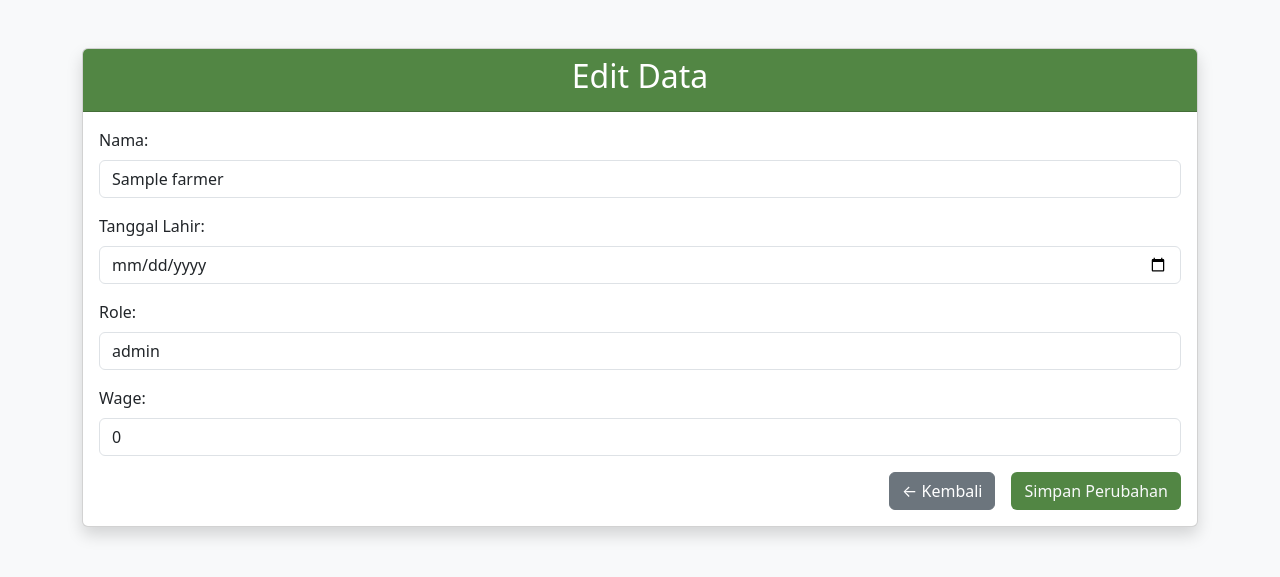
After one commit to yafinuel/Manajemen-pertanian--Kelola-Tani, a PHP site: page /views/human_resources/editFarmer.php?id=1 in a window 1280 px wide. The commit adds this page. Shown: the top 577 px of the page. Run offline with PHP 8.4, Linux system fonts and the light colour scheme; tables that the repository leaves empty or names only in its code hold one stand-in row (values such as "Sample post").

Commit message:
Savepoint HR

```diff
--- a/assets/css/home.css
+++ b/assets/css/home.css
@@ -13,3 +13,8 @@
     text-decoration: none;
     color: inherit;
 }
+
+.card-FR:hover, .card-HR:hover, .card-WH:hover {
+    filter: brightness(.6);
+    -webkit-filter: brightness(.6);
+}
--- a/assets/css/style.css
+++ b/assets/css/style.css
@@ -35,6 +35,7 @@ th, td {
 
 /* Custome syle */
 
+
 .main {
     margin-top: 100px;
 }
@@ -60,6 +61,11 @@ th, td {
     border: 1px solid var(--primary-green);
 }
 
+.link-card {
+    background-color: inherit;
+    text-decoration: none;
+    color: inherit;
+}
 .container_sect {
 
     border: 3px solid var(--primary-green);
@@ -97,6 +103,10 @@ th, td {
 .btn-primary-green:hover {
     background-color: var(--primary-dark-green);
 }
+.alert-link:hover {
+    background-color: var(--primary-dark-green);
+    color: white;
+}
 /* Custom active */
 .active {
     background-color: var(--primary-dark-green);
--- /dev/null
+++ b/includes/conn.php
@@ -0,0 +1,12 @@
+<?php
+$host = "localhost";
+$username = "root";
+$password = "root";
+$database = "kelola_tani";
+
+$conn = mysqli_connect($host, $username, $password, $database);
+
+if (!$conn) {
+    die("Koneksi gagal: " . mysqli_connect_error());
+}
+?>
--- /dev/null
+++ b/views/human_resources/editFarmer.php
@@ -0,0 +1,128 @@
+<?php
+    require_once "../../includes/conn.php";
+
+
+    if(!isset($_GET['id'])){
+        header("Location: hr.php");
+        exit();
+    }
+
+    $farmer_id = $_GET['id'];
+
+    if (isset($_POST['submit'])){
+        $iname = htmlspecialchars(trim($_POST['name_farmer']));
+        $ibirthday = htmlspecialchars(trim($_POST['birthday_farmer']));
+        $irole = htmlspecialchars(trim($_POST['role_farmer']));
+        $iwage = (int)$_POST['wage_farmer'];
+
+        $query_update = 'UPDATE farmers SET
+                                name_farmer = ?,
+                                birthday_farmer = ?,
+                                role_farmer = ?,
+                                wage_farmer = ?
+                         WHERE id_farmer = ?';
+        $stmt_update = $conn->prepare($query_update);
+
+        if($stmt_update){
+            $stmt_update->bind_param('sssii', $iname, $ibirthday, $irole, $iwage, $farmer_id);
+
+            if ($stmt_update->execute()){
+                $status_message = 'Data petani berhasil diubah!';
+                $status_type = 'success';
+                $name_select = $iname;
+                $birthday_select = $ibirthday;
+                $role_select = $irole;
+                $wage_select = $iwage;
+
+            } else {
+                $status_message = "Error saat mengupdate data: " . $stmt_update->error;
+                $status_type = 'danger';
+            }
+            $stmt_update->close();
+        } else {
+            $status_message = "Error mempersiapkan update statement: " . $conn->error;
+            $status_type = 'danger';
+        }
+    }
+
+    $query_select = "SELECT id_farmer, name_farmer, birthday_farmer, role_farmer, wage_farmer FROM farmers WHERE id_farmer = ?";
+    $stmt_select = $conn->prepare($query_select);
+
+    if ($stmt_select) {
+        $stmt_select->bind_param('i', $farmer_id);
+        $stmt_select->execute();
+        $result_select = $stmt_select->get_result();
+
+        if($result_select->num_rows === 1){
+            $data_from_db = $result_select->fetch_assoc();
+            if (empty($status_message) || $status_type == 'danger') {
+                $id_farmer = (int) $data_from_db['id_farmer'];
+                $name_select = htmlspecialchars($data_from_db['name_farmer']);
+                $birthday_select = htmlspecialchars($data_from_db['birthday_farmer']);
+                $role_select = htmlspecialchars($data_from_db['role_farmer']);
+                $wage_select = (int) $data_from_db['wage_farmer'];
+            }
+        } else {
+            header("Location: hr.php");
+            exit();
+        }
+        $stmt_select->close();
+    } else {
+        echo "Error persiapan select:". $conn->error;
+        exit();
+    }
+?>
+
+<!DOCTYPE html>
+<html lang="en">
+<head>
+    <meta charset="UTF-8">
+    <meta name="viewport" content="width=device-width, initial-scale=1.0">
+    <title>Edit Farmer</title>
+    <link href="https://cdn.jsdelivr.net/npm/bootstrap@5.3.6/dist/css/bootstrap.min.css" rel="stylesheet" integrity="sha384-4Q6Gf2aSP4eDXB8Miphtr37CMZZQ5oXLH2yaXMJ2w8e2ZtHTl7GptT4jmndRuHDT" crossorigin="anonymous">
+    <link rel="stylesheet" href="../../assets/css/style.css?v=1.2">
+</head>
+<body class="bg-light">
+
+    <div class="container mt-5">
+        <div class="card shadow">
+            <div class="card-header bg-primary-green text-white text-center">
+                <h2>Edit Data</h2>
+            </div>
+
+            <?php if (!empty($status_message)): ?>
+                <div class="alert alert-<?php echo $status_type; ?> alert-dismissible fade show" role="alert">
+                    <?php echo $status_message; ?>
+                    <button type="button" class="btn-close" data-bs-dismiss="alert" aria-label="Close"></button>
+                </div>
+            <?php endif; ?>
+
+            <div class="card-body">
+                <form action="editFarmer.php?id=<?php echo $farmer_id ;?>" method="post">
+                    <div class="mb-3">
+                        <label for="name_farmer" class="form-label">Nama:</label>
+                        <input type="text" class="form-control" id="name_farmer" name="name_farmer" placeholder="Masukkan nama" value='<?php echo $name_select;?>'>
+                    </div>
+                    <div class="mb-3">
+                        <label for="birthday_farmer" class="form-label">Tanggal Lahir:</label>
+                        <input type="date" class="form-control" id="birthday_farmer" name="birthday_farmer" value='<?php echo $birthday_select;?>'>
+                    </div>
+                    <div class="mb-3">
+                        <label for="role_farmer" class="form-label">Role:</label>
+                        <input type="text" class="form-control" id="role_farmer" name="role_farmer" placeholder="Masukkan role" value='<?php echo $role_select;?>'>
+                    </div>
+                    <div class="mb-3">
+                        <label for="wage_farmer" class="form-label">Wage:</label>
+                        <input type="number" class="form-control" id="wage_farmer" name="wage_farmer" placeholder="Masukkan gaji" min="0" value='<?php echo $wage_select;?>'>
+                    </div>
+                    <div class="d-flex justify-content-end gap-3">
+                        <a href="hr.php" class="btn btn-secondary">← Kembali</a>
+                        <button type="submit" class="btn btn-primary-green text-light" name="submit">Simpan Perubahan</button>
+                    </div>
+                </form>
+            </div>
+        </div>
+    </div>
+    <script src="https://cdn.jsdelivr.net/npm/bootstrap@5.3.6/dist/js/bootstrap.bundle.min.js" integrity="sha384-YvpcrYf0tY3lHB60NNkmXc5s9fDVZLESaAA55NDzOxhy9GkcIdslK1eN7N6jIeHz" crossorigin="anonymous"></script>
+</body>
+</html>
```
Also changed, not shown: includes/functionFarmers.php (added, +46 -0 lines), views/human_resources/addFarmer.php (added, +88 -0 lines), views/human_resources/delFarmer.php (added, +17 -0 lines), views/human_resources/hr.php (+15 -24 lines), includes/.htaccess (added).
